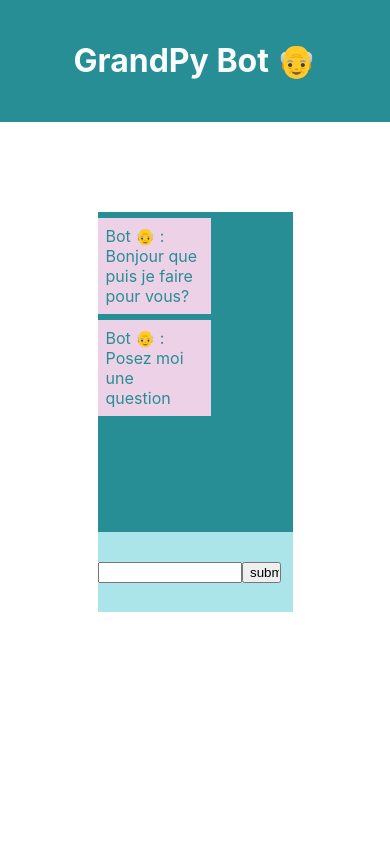
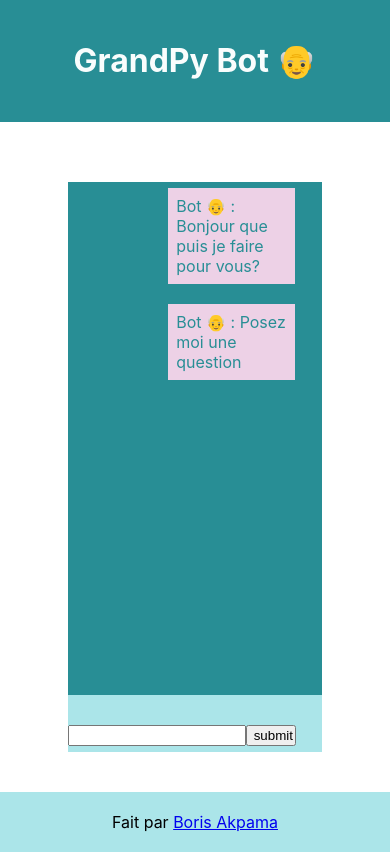
Before and after one commit to akpamaboris/Projet-7-Grandpy-Bot-Front, a React (Create React App) app: page / in a window 390 px wide. Built offline with nearby package versions, Linux system fonts and the light colour scheme.

Commit message:
worked on the responsive, and on the map

```diff
--- a/src/App.css
+++ b/src/App.css
@@ -1,12 +1,21 @@
+html {
+  box-sizing: border-box;
+}
+*,
+*:before,
+*:after {
+  box-sizing: inherit;
+}
+
 .boxChat {
-  max-width: 50%;
+  max-width: 65%;
   margin: 0 auto;
   background-color: #abe5e9;
-  height: 400px;
-  margin-top: 90px;
+  height: 570px;
+  margin-top: 60px;
 }
 .lightAreaChat {
-  height: 80%;
+  height: 90%;
   width: 100%;
   background-color: #288e95;
   color: #f9fdfd;
@@ -36,14 +45,30 @@
   padding: 8px;
   background: #f9fdfd;
   margin-top: 6px;
-  width: 50%;
+  max-width: 50%;
+  min-width: 50%;
   color: #288e95;
+  margin-bottom: 20px;
 }
 
 .conversationBot {
   padding: 8px;
   background: #edd1e6;
   margin-top: 6px;
-  width: 50%;
+  max-width: 50%;
+  min-width: 50%;
   color: #288e95;
+  margin-left: 420px;
+  margin-bottom: 20px;
 }
+
+@media (min-width: 500px) and (max-width: 1000px) {
+  .conversationBot {
+    margin-left: 300px;
+  }
+}
+@media (min-width: 0px) and (max-width: 500px) {
+  .conversationBot {
+    margin-left: 100px;
+  }
+}
--- a/src/App.js
+++ b/src/App.js
@@ -2,6 +2,7 @@ import "./App.css";
 
 //  IMPORT COMPONENTS
 import Chat from "./components/chat/Chat";
+import Footer from "./components/Footer";
 
 function App() {
   return (
@@ -10,6 +11,7 @@ function App() {
         <h1>GrandPy Bot 👴</h1>
       </div>
       <Chat />
+      <Footer />
     </div>
   );
 }
--- /dev/null
+++ b/src/components/Footer.js
@@ -0,0 +1,20 @@
+const Footer = () => {
+  return (
+    <div
+      style={{
+        padding: "20px",
+        textAlign: "center",
+        backgroundColor: "#abe5e9",
+        marginTop: "40px",
+      }}
+    >
+      Fait par{" "}
+      <a href="https://github.com/akpamaboris" target="_blank" rel="noreferrer">
+        {" "}
+        Boris Akpama
+      </a>
+    </div>
+  );
+};
+
+export default Footer;
--- a/src/components/chat/Chat.js
+++ b/src/components/chat/Chat.js
@@ -5,13 +5,14 @@ import React, { useState, useEffect, useRef } from "react";
 
 import Loader from "react-loader-spinner";
 
-const location = {
-  center: {
-    lat: 10.99835602,
-    lng: 77.01502627,
-  },
-  zoom: 11,
-};
+import marker from "../../ressources/images/marker.png";
+
+const AnyReactComponent = ({ text }) => (
+  <div style={{ color: "red", fontSize: "20px" }}>
+    {text}{" "}
+    <img src={marker} alt="marker element on map" style={{ width: "30px" }} />
+  </div>
+);
 
 const Chat = () => {
   const messageRef = useRef();
@@ -56,6 +57,7 @@ const Chat = () => {
           type: "bot",
           lat: obj.lat,
           lng: obj.lng,
+          url: obj.url,
         }
       );
       setChatConversation(emptyArr);
@@ -79,11 +81,27 @@ const Chat = () => {
                       <GoogleMapReact
                         apiKey="AIzaSyCFRB_ipsZztDSGoRwKOsnhXiWOKzi2YyU"
                         defaultCenter={{ lat: text.lat, lng: text.lng }}
-                        defaultZoom={location.zoom}
-                      ></GoogleMapReact>
+                        defaultZoom={14}
+                        options={{ scrollwheel: false }}
+                      >
+                        <AnyReactComponent lat={text.lat} lng={text.lng} />
+                      </GoogleMapReact>
                     </div>
                   ) : null}
-                  <div className="conversationBot">Bot 👴 : {text.text}</div>
+                  <div className="conversationBot">
+                    Bot 👴 : {text.text}{" "}
+                    {text.url ? (
+                      <div>
+                        <br />
+                        pour en savoir davantage, cliquez ici pour accéder au
+                        lien wikipedia{" "}
+                        <a href={text.url} target="_blank" rel="noreferrer">
+                          {" "}
+                          ICI{" "}
+                        </a>{" "}
+                      </div>
+                    ) : null}
+                  </div>
                 </>
               ) : (
                 <div className="conversation">Humain 👱‍♂️👩‍🦱 : {text.text}</div>
```
Also changed, not shown: src/ressources/images/marker.png (added).
